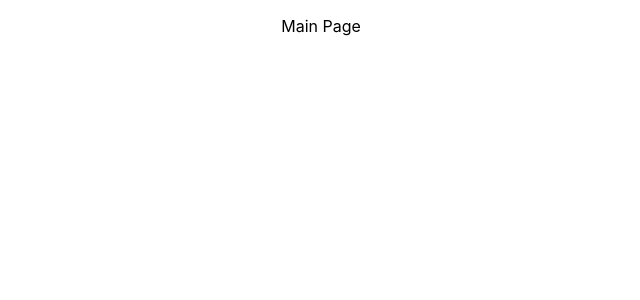
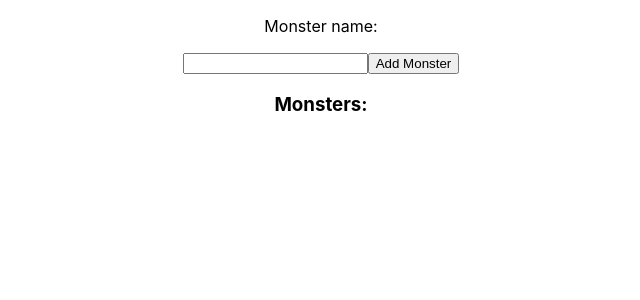
Before and after one commit to Nick-jw/dnd, a React (Create React App) app: page / in a window 1280 px wide. Shown: the top 300 px of the page, without its empty margins (319-959 px from the left). Built offline with nearby package versions, Linux system fonts and the light colour scheme.

Commit message:
Initial list

```diff
--- a/src/Main.tsx
+++ b/src/Main.tsx
@@ -1,6 +1,32 @@
+import { useState, ChangeEvent } from "react";
+
 const Main = (): JSX.Element => {
-  console.log("logging here");
-  return <p>Main Page</p>;
+  const [monsters, setMonsters] = useState<string[]>([]);
+  const [name, setName] = useState<string>("");
+
+  const handleClick = () => {
+    setMonsters([...monsters, name]);
+    setName("");
+  };
+
+  const handleInputChange = (e: ChangeEvent<HTMLInputElement>) => {
+    setName(e.target.value);
+  };
+
+  return (
+    <>
+      <p>Monster name:</p>
+      <input value={name} onChange={handleInputChange} />
+      <button onClick={handleClick}>Add Monster</button>
+
+      <h3>Monsters:</h3>
+      <ul>
+        {monsters.map((monster): JSX.Element => {
+          return <p>{monster}</p>;
+        })}
+      </ul>
+    </>
+  );
 };
 
 export default Main;
```
Also changed, not shown: .eslintrc.js.
